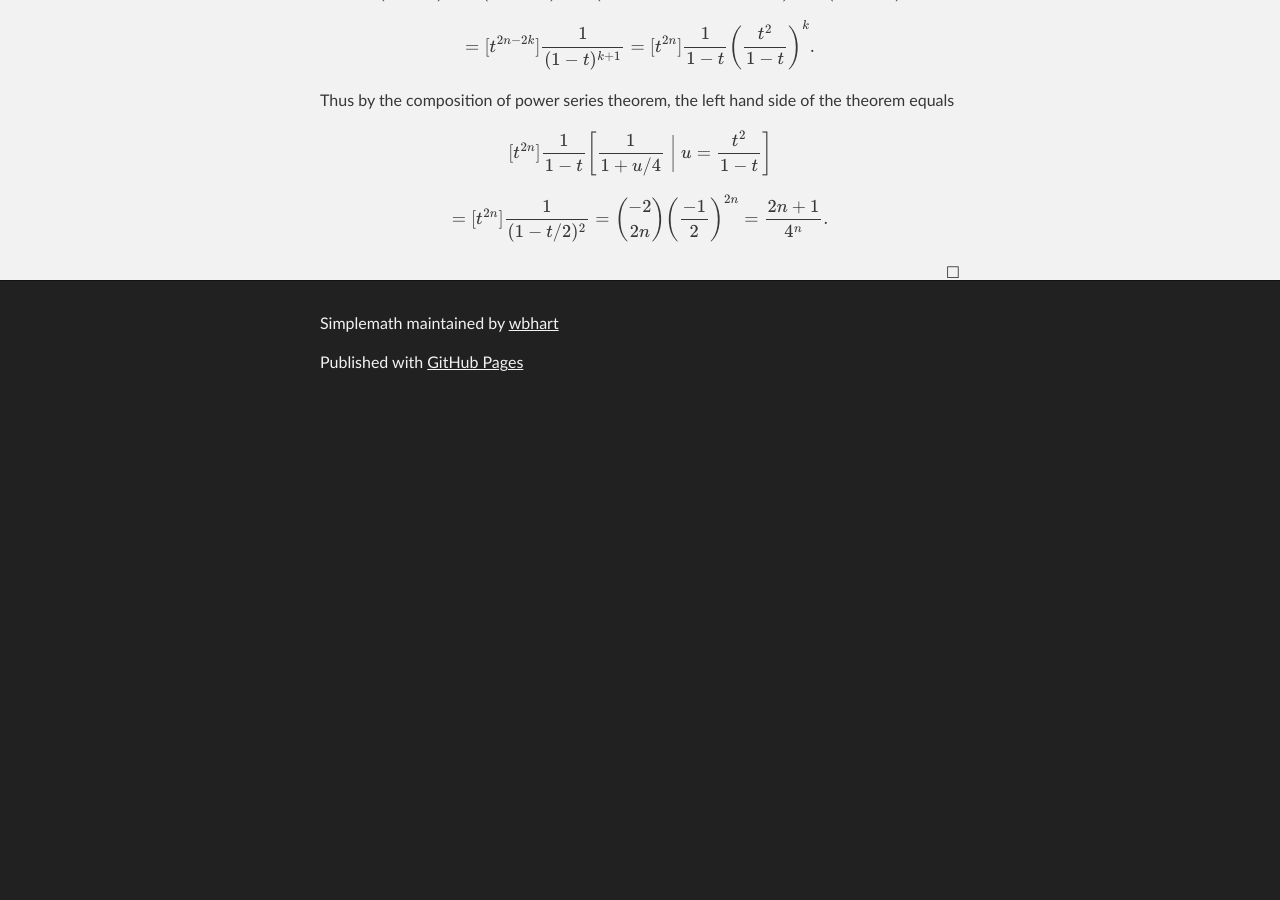
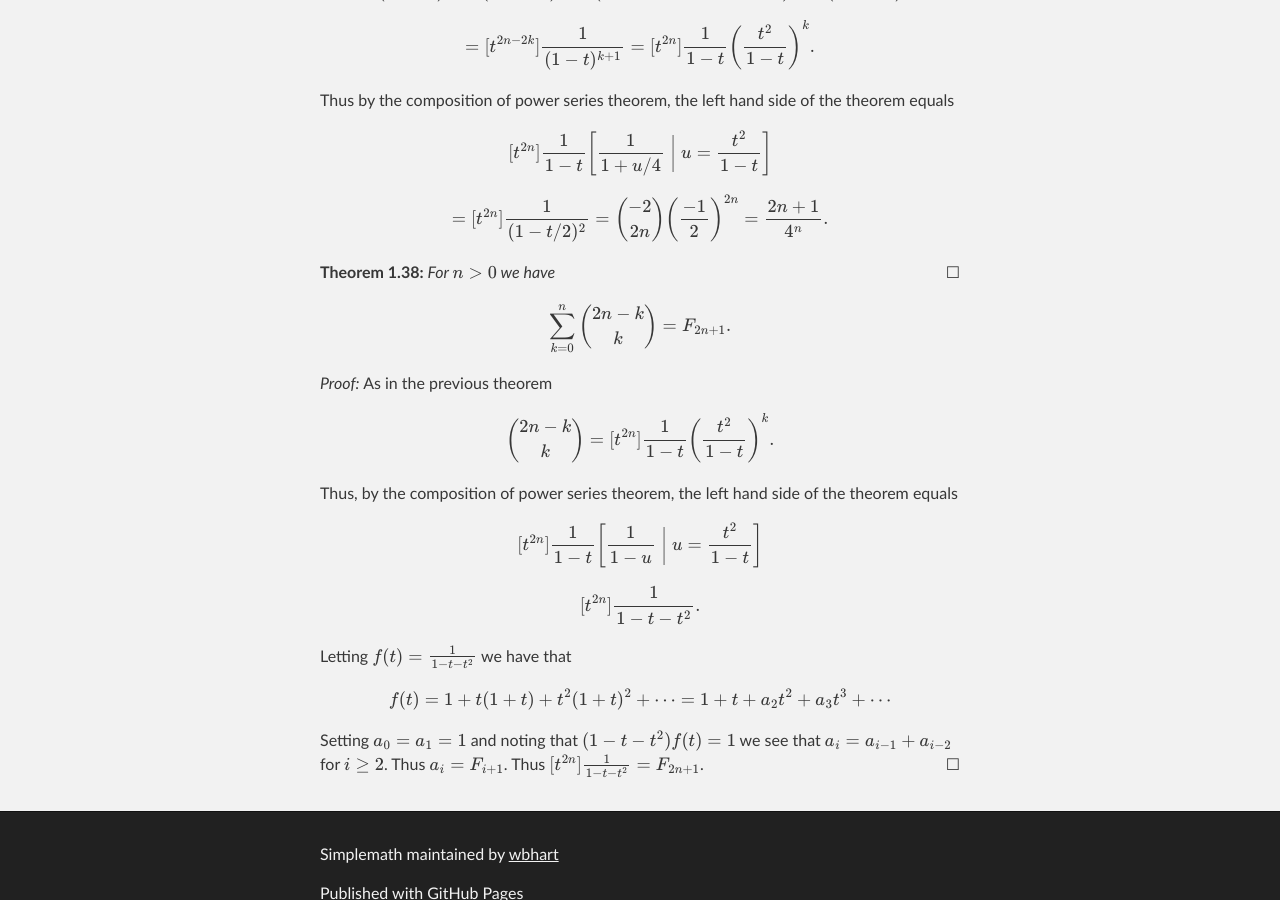
Before and after one commit to wbhart/SimpleMath, a Jekyll site: the page built from binomial.html, in a window 1280 px wide and 900 px high, scrolled down 10836 px. Built offline with Jekyll 4.4.1, drawn with Linux system fonts in a browser that asks for light colours; formulas are drawn with MathJax 3; before the commit the page ends 11245 px from its top, so only the background shows below that.

Commit message:
Update binomial.html

```diff
--- a/binomial.html
+++ b/binomial.html
@@ -383,3 +383,21 @@ Thus by the composition of power series theorem, the left hand side of the theor
 $$[t^{2n}] \frac{1}{1 - t} \left[\frac{1}{1 + u/4} \;\bigg|\; u = \frac{t^2}{1 - t}\right]$$
 $$= [t^{2n}] \frac{1}{(1 - t/2)^2} = \binom{-2}{2n}\left(\frac{-1}{2}\right)^{2n} = \frac{2n + 1}{4^n}.$$
 </proof>
+
+<theorem> For $n > 0$ we have
+$$\sum_{k = 0}^n \binom{2n - k}{k} = F_{2n+1}.$$
+</theorem>
+
+<proof> As in the previous theorem
+$$\binom{2n - k}{k} = [t^{2n}] \frac{1}{1 - t} \left(\frac{t^2}{1 - t}\right)^k.$$
+
+Thus, by the composition of power series theorem, the left hand side of the theorem equals
+$$[t^{2n}] \frac{1}{1 - t} \left[\frac{1}{1 -u} \;\bigg|\; u = \frac{t^2}{1 - t}\right]$$
+$$[t^{2n}] \frac{1}{1 - t - t^2}.$$
+
+Letting $f(t) = \frac{1}{1 - t - t^2}$ we have that
+$$f(t) = 1 + t(1 + t) + t^2(1 + t)^2 + \cdots = 1 + t + a_2t^2 + a_3t^3 + \cdots$$
+
+Setting $a_0 = a_1 = 1$ and noting that $(1 - t - t^2)f(t) = 1$ we see that $a_i = a_{i - 1} + a_{i - 2}$ for $i \geq 2$.
+Thus $a_i = F_{i + 1}$. Thus $[t^{2n}] \frac{1}{1 - t - t^2} = F_{2n + 1}$.
+</proof>
```
